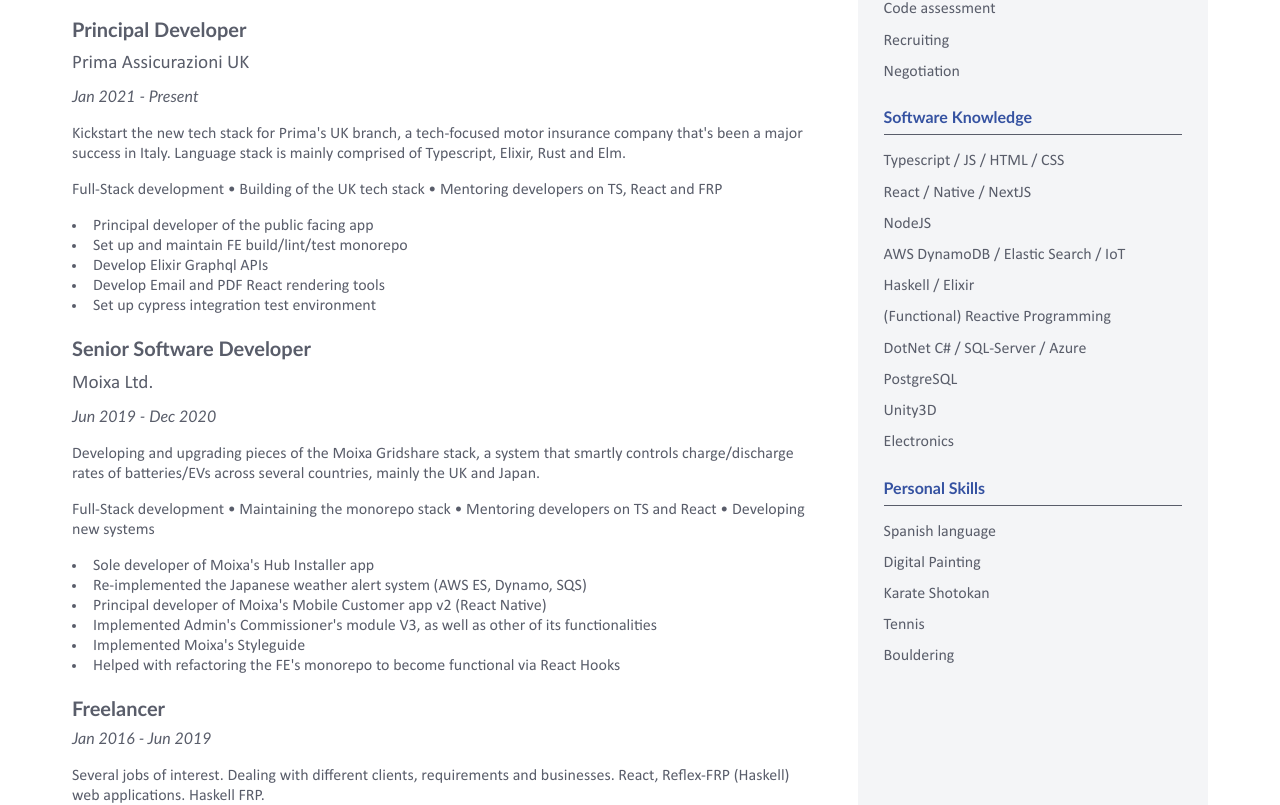
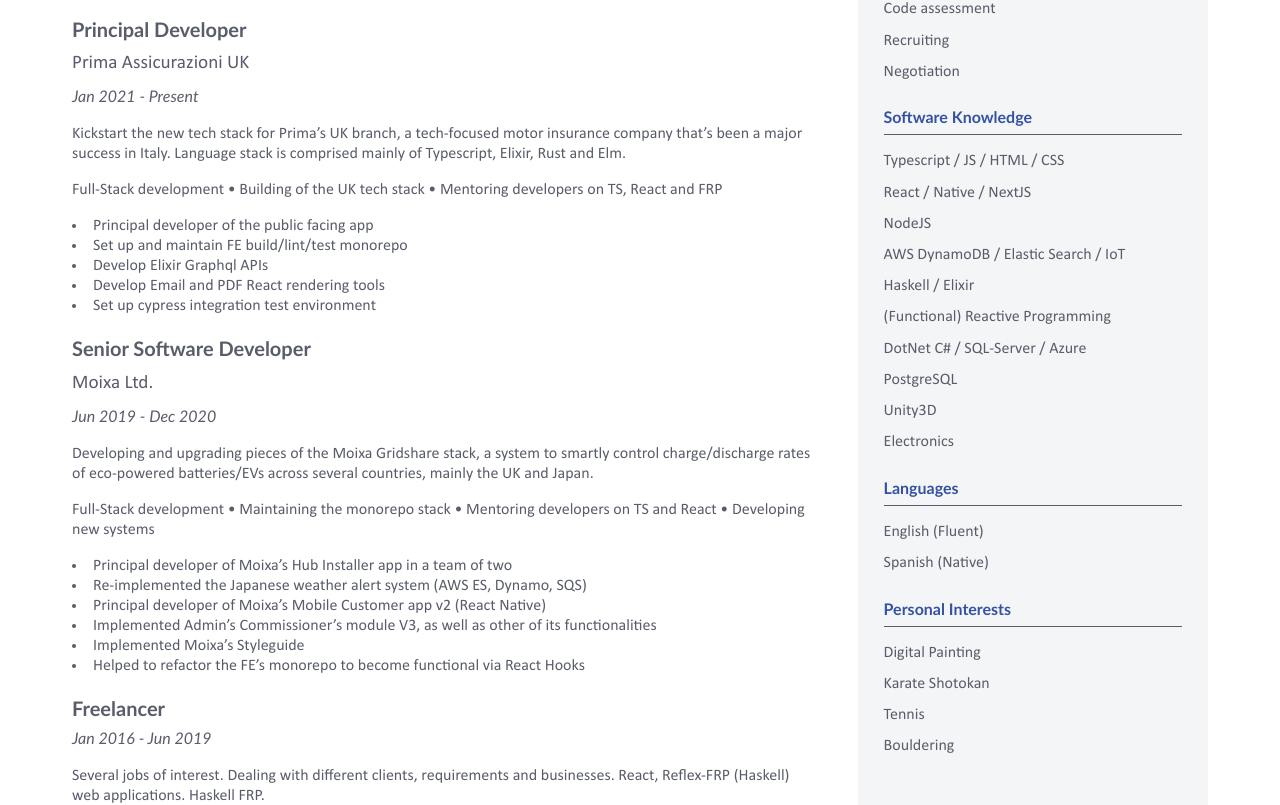
Before and after one commit to marcotoniut/marcotoniut.github.io, a Next.js app: page /cv in a window 1280 px wide. Shown: the part 376-1181 px from the top of the page. Built offline with nearby package versions, Linux system fonts and the light colour scheme.

Commit message:
cv: Text amendments, Languages section, Style fixes

```diff
--- a/pages/cv.tsx
+++ b/pages/cv.tsx
@@ -12,6 +12,7 @@
 
 export default function CV(_: AppProps) {
   const sheetProps = useTargetProps();
+
   return (
     <div css={docCss} {...sheetProps}>
       <Head>
@@ -46,7 +47,8 @@
               within schedule by planning my battles.
             </p>
           </section>
-          <H2 id="work-experience">Work Experience</H2>
+
+          <H2 id="work-experience">Experience</H2>
           <hr />
           <section css={sectionCss}>
             <H3 id="prima">Principal Developer</H3>
@@ -55,10 +57,10 @@
               <em>Jan 2021 - Present</em>
             </div>
             <p>
-              {`Kickstart the new tech stack for Prima's UK branch, a tech-focused
-              motor insurance company that's been a major success in Italy.
-              Language stack is mainly comprised of Typescript, Elixir, Rust and
-              Elm.`}
+              Kickstart the new tech stack for Prima’s UK branch, a tech-focused
+              motor insurance company that’s been a major success in Italy.
+              Language stack is comprised mainly of Typescript, Elixir, Rust and
+              Elm.
             </p>
             <p>
               Full-Stack development • Building of the UK tech stack • Mentoring
@@ -80,7 +82,7 @@
             </div>
             <p>
               Developing and upgrading pieces of the Moixa Gridshare stack, a
-              system that smartly controls charge/discharge rates of
+              system to smartly control charge/discharge rates of eco-powered
               batteries/EVs across several countries, mainly the UK and Japan.
             </p>
             <p>
@@ -88,24 +90,26 @@
               Mentoring developers on TS and React • Developing new systems
             </p>
             <ul css={highlightsCss}>
-              <li>{`Sole developer of Moixa's Hub Installer app`}</li>
               <li>
-                {`Re-implemented the Japanese weather alert system (AWS ES, Dynamo,
-              SQS)`}
+                Principal developer of Moixa’s Hub Installer app in a team of
+                two
               </li>
               <li>
-                {
-                  "Principal developer of Moixa's Mobile Customer app v2 (React Native)"
-                }
+                Re-implemented the Japanese weather alert system (AWS ES,
+                Dynamo, SQS)
               </li>
               <li>
-                {`Implemented Admin's Commissioner's module V3, as well as other of its functionalities`}
+                Principal developer of Moixa’s Mobile Customer app v2 (React
+                Native)
               </li>
-              <li>{`Implemented Moixa's Styleguide`}</li>
               <li>
-                {
-                  "Helped with refactoring the FE's monorepo to become functional via React Hooks"
-                }
+                Implemented Admin’s Commissioner’s module V3, as well as other
+                of its functionalities
+              </li>
+              <li>Implemented Moixa’s Styleguide</li>
+              <li>
+                Helped to refactor the FE’s monorepo to become functional via
+                React Hooks
               </li>
             </ul>
           </section>
@@ -238,14 +242,7 @@
           </section>
         </article>
       </main>
-      <aside
-        css={{
-          backgroundColor: colors.aside,
-          paddingLeft: space.xl,
-          paddingRight: space.xl,
-          minWidth: "350px",
-        }}
-      >
+      <aside>
         <section css={sectionCss}>
           <H2 id="contact-details">Contact Details</H2>
           <hr />
@@ -305,11 +302,11 @@
           <hr />
           <ul css={skillsListCss}>
             <li>Typescript / JS / HTML / CSS</li>
-            <li>{"React / Native / NextJS"}</li>
+            <li>React / Native / NextJS</li>
             <li>NodeJS</li>
             <li>AWS DynamoDB / Elastic Search / IoT</li>
             <li>Haskell / Elixir</li>
-            <li>{"(Functional) Reactive Programming"}</li>
+            <li>(Functional) Reactive Programming</li>
             <li>DotNet C# / SQL-Server / Azure</li>
             <li>PostgreSQL</li>
             <li>Unity3D</li>
@@ -317,10 +314,17 @@
           </ul>
         </section>
         <section css={sectionCss}>
-          <H2 id="personal">Personal Skills</H2>
+          <H2 id="personal">Languages</H2>
           <hr />
           <ul css={skillsListCss}>
-            <li>Spanish language</li>
+            <li>English (Fluent)</li>
+            <li>Spanish (Native)</li>
+          </ul>
+        </section>
+        <section css={sectionCss}>
+          <H2 id="personal">Personal Interests</H2>
+          <hr />
+          <ul css={skillsListCss}>
             <li>Digital Painting</li>
             <li>Karate Shotokan</li>
             <li>Tennis</li>
@@ -344,17 +348,28 @@
   },
   hr: {
     border: 0,
-    borderColor: "rgba(0, 0, 0, 0)",
+    borderColor: colors.transparent,
     height: "1px",
     width: "100%",
     marginBottom: space.xs,
     marginTop: space.xs,
     backgroundColor: colors.text,
   },
+  aside: {
+    backgroundColor: colors.aside,
+    paddingLeft: space.xl,
+    paddingRight: space.xl,
+    minWidth: "350px",
+  },
   "@media screen and (max-width: 768px)": {
     fontSize: "14px",
     display: "block",
+    padding: `${space.xl} ${space.none} ${space.none} ${space.none}`,
+    main: {
+      padding: `${space.none} ${space.default}`,
+    },
     aside: {
+      padding: space.default,
       marginTop: space.xxxl,
     },
   },
--- a/styles/theme.ts
+++ b/styles/theme.ts
@@ -4,6 +4,7 @@
   // action: "#5f7fe1",
   aside: "#f4f5f7",
   text: "#595d6a",
+  transparent: "rgba(0, 0, 0, 0)",
 } as const;
 
 export const fontSizes = {
```
